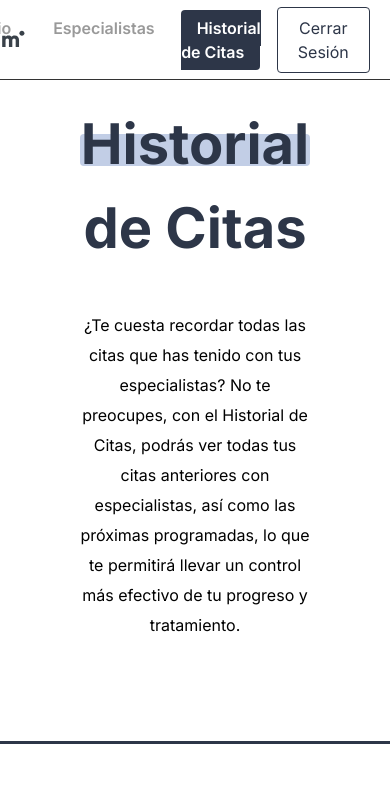
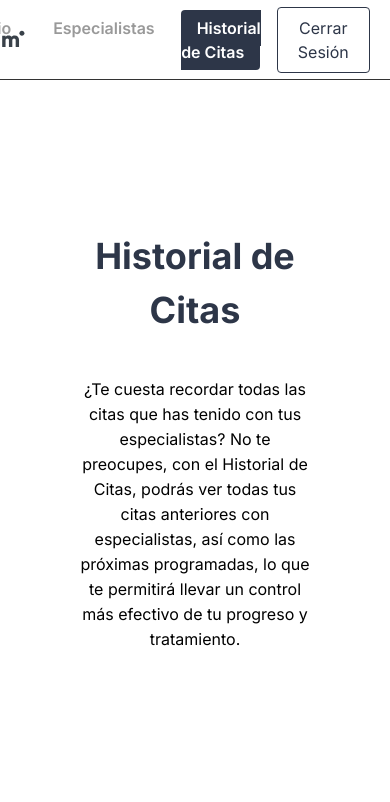
Before and after one commit to AngieCabanillas/psicologia-en-linea, a React (Vite) app in the folder frontend/: page /historial in a window 390 px wide. Shown: the top 802 px of the page. Built offline with nearby package versions, Linux system fonts and the light colour scheme.

Commit message:
historial citas - responsive

```diff
--- a/frontend/src/user/historial-citas/presentation.css
+++ b/frontend/src/user/historial-citas/presentation.css
@@ -1,21 +1,44 @@
-.presentation{
+.presentation {
   border-bottom: 3px solid #2D3648;
-
+  height: calc(100vh - 100px);
 }
 
-  .title{
+.title {
   font-size: 56px;
   font-weight: 700;
   color: #2D3648;
 
 }
 
-  .subrayado{
+.subrayado {
   background-color: #c2cee6;
 }
 
-  .paragraph{
+.paragraph {
   font-size: 16px;
   line-height: 30px;
 
 }
+
+@media (max-width: 640px) {
+  .presentation{
+    height: 100vh;
+  }
+  .title {
+    margin-top: 40px;
+    font-size: 36px;
+    font-weight: 700;
+
+  }
+
+  .subrayado {
+    display: none;
+  }
+
+  .paragraph {
+    font-size: 16px;
+    line-height: 25px;
+
+  }
+
+}
--- a/frontend/src/user/historial-citas/presentation.tsx
+++ b/frontend/src/user/historial-citas/presentation.tsx
@@ -3,10 +3,10 @@ import './presentation.css'
 
 export const HistorialPresentationComponent = () =>{
     return (
-        <section className='presentation p-20 flex flex-col md:flex-row items-center justify-center' style={{height: 'calc(100vh - 100px)'}}>
+        <section className='presentation p-20 flex flex-col md:flex-row items-center justify-center'>
           <div className='content flex items-center justify-center text-center w-full'>
             <div className='max-w-lg relative'>
-              <div className="title relative z-10">
+              <div className="title -md:text-lg relative z-10">
                 Historial de Citas
               </div>
               <div className='subrayado absolute rounded w-full top-8 h-8 z-0 inset-0 mx-auto' />
```
Lines whose indentation alone changed are shown as unchanged.
